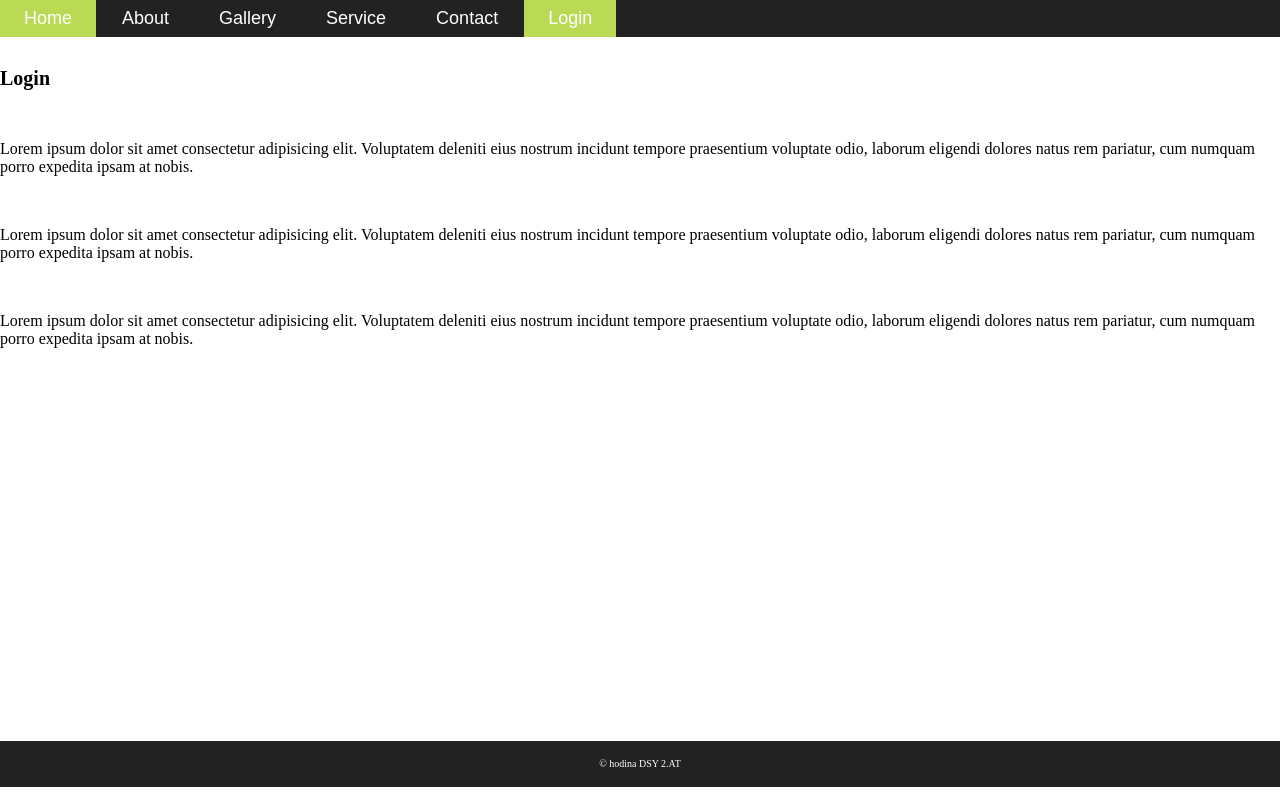
After one commit to PetraSkolova/PRAX-DSY, a PHP site: page /cvicenie/login.php in a window 1280 px wide. The commit adds this page. Run offline with PHP 8.4, Linux system fonts and the light colour scheme.

Commit message:
update cvicenie

```diff
--- a/PRAX/cvicenie/about.php
+++ b/PRAX/cvicenie/about.php
@@ -1,7 +1,7 @@
 <?php
 
 $actualPage = basename($_SERVER["REQUEST_URI"]);  //odtrhnem lomitko, ostane meno adresara
-
+$actualPage = str_replace(".php", "", $actualPage);
 include ("includes/header.php");
 
 ?>
--- a/PRAX/cvicenie/contact.php
+++ b/PRAX/cvicenie/contact.php
@@ -1,7 +1,7 @@
 <?php
 
 $actualPage = basename($_SERVER["REQUEST_URI"]);  //odtrhnem lomitko, ostane meno adresara
-
+$actualPage = str_replace(".php", "", $actualPage);
 include ("includes/header.php");
 
 ?>
--- a/PRAX/cvicenie/gallery.php
+++ b/PRAX/cvicenie/gallery.php
@@ -1,7 +1,7 @@
 <?php
 
 $actualPage = basename($_SERVER["REQUEST_URI"]);  //odtrhnem lomitko, ostane meno adresara
-
+$actualPage = str_replace(".php", "", $actualPage);
 include ("includes/header.php");
 
 ?>
--- a/PRAX/cvicenie/includes/menu.php
+++ b/PRAX/cvicenie/includes/menu.php
@@ -1,7 +1,8 @@
 <ul>
-    <li><a class="active" href="index.php">Home</a></li>
-    <li><a href="about.php">About</a></li>
-    <li><a href="gallery.php">Gallery</a></li>
-    <li><a href="service.php">Service</a></li>
-    <li><a href="contact.php">Contact</a></li>
+    <li><a class="<?php if($actualPage === "index") echo "active"; ?>" href="index.php">Home</a></li>
+    <li><a class="<?php if($actualPage === "about") echo "active"; ?>" href="about.php">About</a></li>
+    <li><a class="<?php if($actualPage === "gallery") echo "active"; ?>" href="gallery.php">Gallery</a></li>
+    <li><a class="<?php if($actualPage === "service") echo "active"; ?>" href="service.php">Service</a></li>
+    <li><a class="<?php if($actualPage === "contact") echo "active"; ?>" href="contact.php">Contact</a></li>
+    <li><a class="<?php if($actualPage === "login") echo "active"; ?>" href="login.php">Login</a></li>
 </ul>
--- a/PRAX/cvicenie/index.php
+++ b/PRAX/cvicenie/index.php
@@ -1,7 +1,7 @@
 <?php
 
 $actualPage = basename($_SERVER["REQUEST_URI"]);  //odtrhnem lomitko, ostane meno adresara
-
+$actualPage = str_replace(".php", "", $actualPage);
 include ("includes/header.php");
 
 ?>
--- /dev/null
+++ b/PRAX/cvicenie/login.php
@@ -0,0 +1,37 @@
+<?php
+
+$actualPage = basename($_SERVER["REQUEST_URI"]);  //odtrhnem lomitko, ostane meno adresara
+$actualPage = str_replace(".php", "", $actualPage);
+include ("includes/header.php");
+
+?>
+<main>
+    <h1>Login</h1>
+
+    <p class="content">
+        Lorem ipsum dolor sit amet consectetur
+        adipisicing elit. Voluptatem deleniti eius
+        nostrum incidunt tempore praesentium voluptate odio,
+        laborum eligendi dolores natus rem pariatur, cum numquam
+        porro expedita ipsam at nobis.
+    </p>
+
+    <p class="content">
+        Lorem ipsum dolor sit amet consectetur
+        adipisicing elit. Voluptatem deleniti eius
+        nostrum incidunt tempore praesentium voluptate odio,
+        laborum eligendi dolores natus rem pariatur, cum numquam
+        porro expedita ipsam at nobis.
+    </p>
+
+    <p class="content">
+        Lorem ipsum dolor sit amet consectetur
+        adipisicing elit. Voluptatem deleniti eius
+        nostrum incidunt tempore praesentium voluptate odio,
+        laborum eligendi dolores natus rem pariatur, cum numquam
+        porro expedita ipsam at nobis.
+    </p>
+
+</main>
+
+<?php include ("includes/footer.php"); ?>
```
